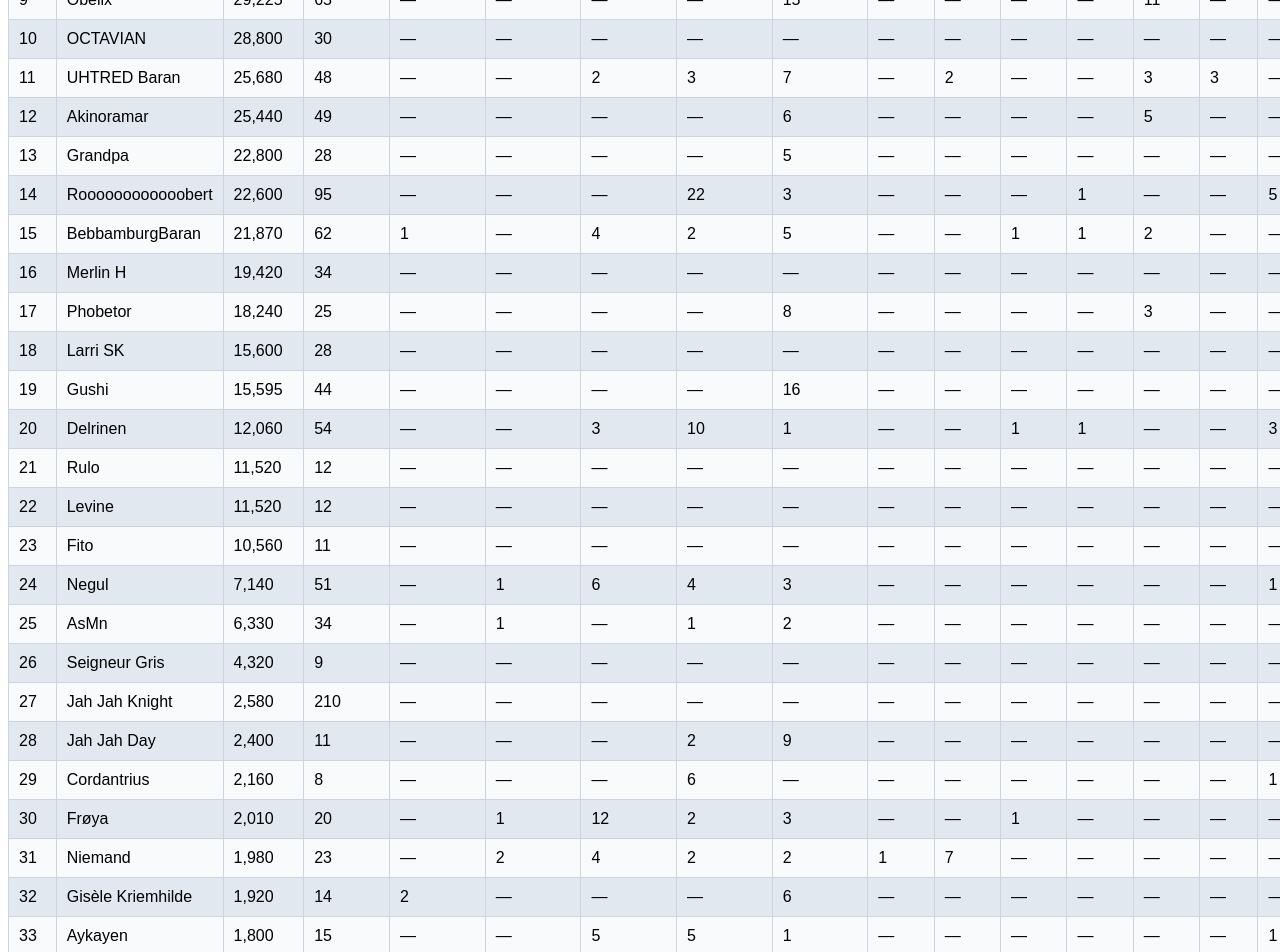
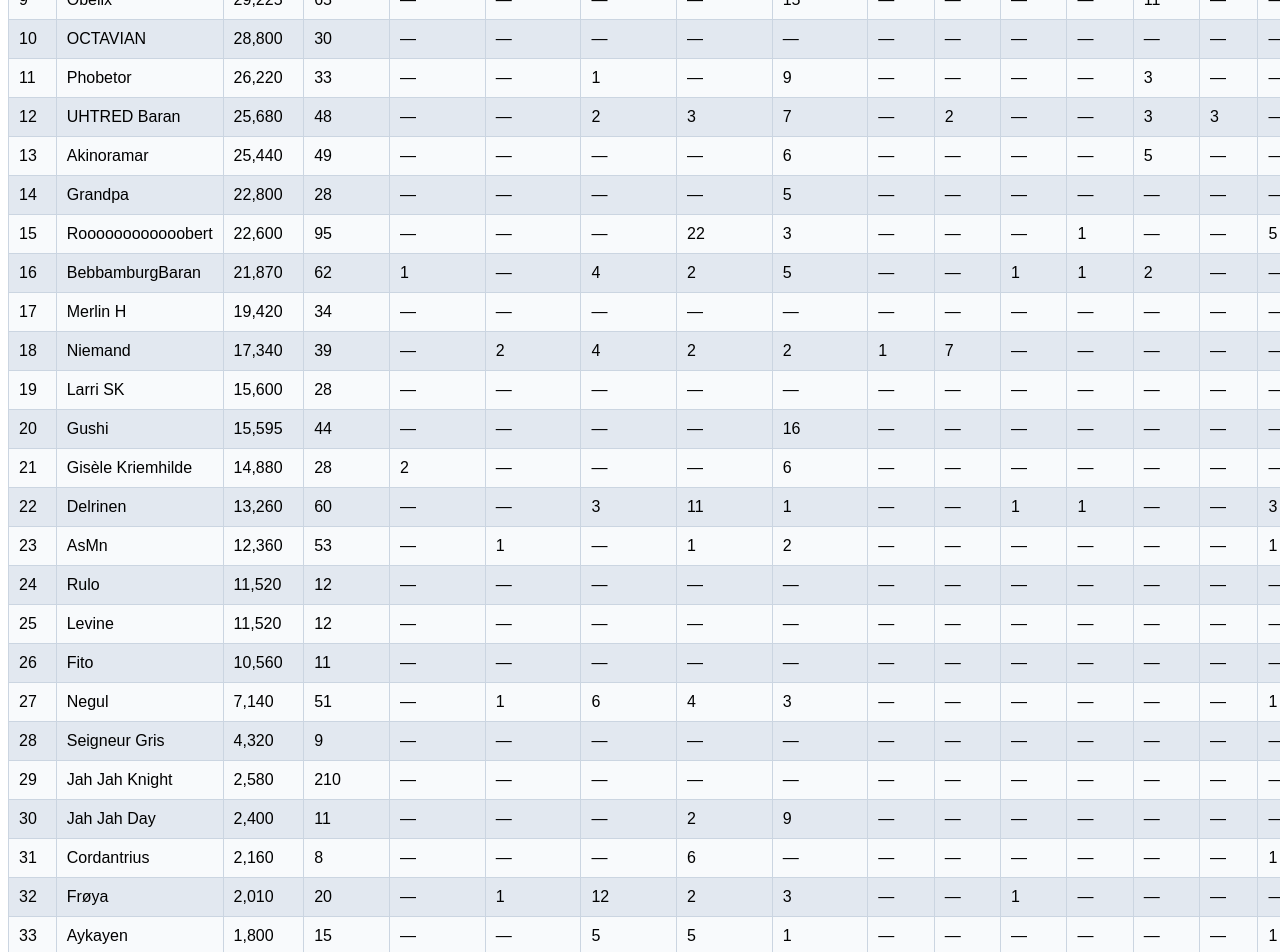
Before and after one commit to ava-totalbattle/tbclanportal-cheststatsexport, a plain HTML site: page index.html in a window 1280 px wide. Shown: the part 560-1512 px from the top of the page. Drawn offline with Linux system fonts and the light colour scheme.

Commit message:
Update index.html

```diff
--- a/index.html
+++ b/index.html
@@ -32,16 +32,16 @@
 <body>
 <header>
   <h1>Chest Stats Export | AVA - Avalon | Cycle: Nov 22 – Nov 29, 2026</h1>
-  <p>Exported(UTC): 2026-11-27 08:03:46 | Created by Fotius of Clan AVA/Avalon</p>
+  <p>Exported(UTC): 2026-11-27 12:02:59 | Created by Fotius of Clan AVA/Avalon</p>
 </header>
 <table id="chest-stats-table" border="1" cellspacing="0" cellpadding="4">
 <thead>
     <tr><th onclick="sortTable(0)" style="cursor:pointer;">#</th><th onclick="sortTable(1)" style="cursor:pointer;">PLAYER</th><th onclick="sortTable(2)" style="cursor:pointer;">POINTS</th><th onclick="sortTable(3)" style="cursor:pointer;">CHESTS</th><th onclick="sortTable(4)" style="cursor:pointer;">COMMON 5</th><th onclick="sortTable(5)" style="cursor:pointer;">COMMON 10</th><th onclick="sortTable(6)" style="cursor:pointer;">COMMON 15</th><th onclick="sortTable(7)" style="cursor:pointer;">COMMON 20</th><th onclick="sortTable(8)" style="cursor:pointer;">COMMON 25</th><th onclick="sortTable(9)" style="cursor:pointer;">RARE 10</th><th onclick="sortTable(10)" style="cursor:pointer;">RARE 15</th><th onclick="sortTable(11)" style="cursor:pointer;">RARE 20</th><th onclick="sortTable(12)" style="cursor:pointer;">RARE 25</th><th onclick="sortTable(13)" style="cursor:pointer;">RARE 30</th><th onclick="sortTable(14)" style="cursor:pointer;">EPIC 15</th><th onclick="sortTable(15)" style="cursor:pointer;">EPIC 20</th><th onclick="sortTable(16)" style="cursor:pointer;">EPIC 25</th><th onclick="sortTable(17)" style="cursor:pointer;">EPIC 30</th><th onclick="sortTable(18)" style="cursor:pointer;">EPIC 35</th><th onclick="sortTable(19)" style="cursor:pointer;">ANCIENT</th><th onclick="sortTable(20)" style="cursor:pointer;">RAGNARÖK</th><th onclick="sortTable(21)" style="cursor:pointer;">HERMES</th></tr>
 </thead>
 <tbody>
-    <tr><td>1 🥇</td><td>Pinky</td><td>51,380</td><td>66</td><td>—</td><td>—</td><td>—</td><td>—</td><td>20</td><td>—</td><td>—</td><td>—</td><td>—</td><td>7</td><td>—</td><td>—</td><td>—</td><td>—</td><td>2</td><td>—</td><td>—</td><td>—</td></tr>
-    <tr><td>2 🥈</td><td>Kriemhilde</td><td>44,040</td><td>78</td><td>—</td><td>—</td><td>—</td><td>—</td><td>14</td><td>—</td><td>—</td><td>—</td><td>—</td><td>—</td><td>—</td><td>1</td><td>—</td><td>—</td><td>5</td><td>5</td><td>—</td><td>—</td></tr>
-    <tr><td>3 🥉</td><td>ごきさん</td><td>43,980</td><td>61</td><td>—</td><td>—</td><td>—</td><td>—</td><td>29</td><td>—</td><td>—</td><td>—</td><td>—</td><td>—</td><td>—</td><td>—</td><td>—</td><td>2</td><td>2</td><td>—</td><td>—</td><td>—</td></tr>
+    <tr><td>1 🥇</td><td>ごきさん</td><td>55,500</td><td>73</td><td>—</td><td>—</td><td>—</td><td>—</td><td>29</td><td>—</td><td>—</td><td>—</td><td>—</td><td>—</td><td>—</td><td>—</td><td>—</td><td>2</td><td>2</td><td>—</td><td>—</td><td>—</td></tr>
+    <tr><td>2 🥈</td><td>Pinky</td><td>51,380</td><td>66</td><td>—</td><td>—</td><td>—</td><td>—</td><td>20</td><td>—</td><td>—</td><td>—</td><td>—</td><td>7</td><td>—</td><td>—</td><td>—</td><td>—</td><td>2</td><td>—</td><td>—</td><td>—</td></tr>
+    <tr><td>3 🥉</td><td>Kriemhilde</td><td>44,040</td><td>78</td><td>—</td><td>—</td><td>—</td><td>—</td><td>14</td><td>—</td><td>—</td><td>—</td><td>—</td><td>—</td><td>—</td><td>1</td><td>—</td><td>—</td><td>5</td><td>5</td><td>—</td><td>—</td></tr>
     <tr><td>4</td><td>Lorfinad</td><td>36,840</td><td>103</td><td>—</td><td>—</td><td>—</td><td>12</td><td>11</td><td>—</td><td>—</td><td>—</td><td>7</td><td>—</td><td>—</td><td>24</td><td>1</td><td>—</td><td>—</td><td>—</td><td>—</td><td>—</td></tr>
     <tr><td>5</td><td>Thorgal Starschild</td><td>34,740</td><td>58</td><td>—</td><td>—</td><td>—</td><td>4</td><td>12</td><td>—</td><td>—</td><td>—</td><td>—</td><td>2</td><td>—</td><td>—</td><td>—</td><td>4</td><td>1</td><td>13</td><td>—</td><td>—</td></tr>
     <tr><td>6</td><td>Asterix</td><td>33,940</td><td>52</td><td>—</td><td>—</td><td>—</td><td>—</td><td>15</td><td>—</td><td>—</td><td>—</td><td>—</td><td>2</td><td>—</td><td>—</td><td>—</td><td>—</td><td>—</td><td>4</td><td>—</td><td>—</td></tr>
@@ -49,28 +49,28 @@
     <tr><td>8</td><td>Jolan Thorgalson</td><td>30,060</td><td>46</td><td>—</td><td>—</td><td>—</td><td>4</td><td>11</td><td>—</td><td>—</td><td>—</td><td>—</td><td>3</td><td>—</td><td>—</td><td>1</td><td>1</td><td>1</td><td>4</td><td>—</td><td>—</td></tr>
     <tr><td>9</td><td>Obelix</td><td>29,225</td><td>65</td><td>—</td><td>—</td><td>—</td><td>—</td><td>15</td><td>—</td><td>—</td><td>—</td><td>—</td><td>11</td><td>—</td><td>—</td><td>—</td><td>—</td><td>—</td><td>5</td><td>—</td><td>—</td></tr>
     <tr><td>10</td><td>OCTAVIAN</td><td>28,800</td><td>30</td><td>—</td><td>—</td><td>—</td><td>—</td><td>—</td><td>—</td><td>—</td><td>—</td><td>—</td><td>—</td><td>—</td><td>—</td><td>—</td><td>—</td><td>—</td><td>—</td><td>—</td><td>—</td></tr>
-    <tr><td>11</td><td>UHTRED Baran</td><td>25,680</td><td>48</td><td>—</td><td>—</td><td>2</td><td>3</td><td>7</td><td>—</td><td>2</td><td>—</td><td>—</td><td>3</td><td>3</td><td>—</td><td>—</td><td>—</td><td>—</td><td>—</td><td>—</td><td>—</td></tr>
-    <tr><td>12</td><td>Akinoramar</td><td>25,440</td><td>49</td><td>—</td><td>—</td><td>—</td><td>—</td><td>6</td><td>—</td><td>—</td><td>—</td><td>—</td><td>5</td><td>—</td><td>—</td><td>2</td><td>—</td><td>—</td><td>—</td><td>—</td><td>—</td></tr>
-    <tr><td>13</td><td>Grandpa</td><td>22,800</td><td>28</td><td>—</td><td>—</td><td>—</td><td>—</td><td>5</td><td>—</td><td>—</td><td>—</td><td>—</td><td>—</td><td>—</td><td>—</td><td>—</td><td>—</td><td>—</td><td>—</td><td>—</td><td>—</td></tr>
-    <tr><td>14</td><td>Roooooooooooobert</td><td>22,600</td><td>95</td><td>—</td><td>—</td><td>—</td><td>22</td><td>3</td><td>—</td><td>—</td><td>—</td><td>1</td><td>—</td><td>—</td><td>5</td><td>—</td><td>—</td><td>—</td><td>—</td><td>—</td><td>—</td></tr>
-    <tr><td>15</td><td>BebbamburgBaran</td><td>21,870</td><td>62</td><td>1</td><td>—</td><td>4</td><td>2</td><td>5</td><td>—</td><td>—</td><td>1</td><td>1</td><td>2</td><td>—</td><td>—</td><td>—</td><td>—</td><td>—</td><td>—</td><td>—</td><td>—</td></tr>
-    <tr><td>16</td><td>Merlin H</td><td>19,420</td><td>34</td><td>—</td><td>—</td><td>—</td><td>—</td><td>—</td><td>—</td><td>—</td><td>—</td><td>—</td><td>—</td><td>—</td><td>—</td><td>—</td><td>—</td><td>—</td><td>13</td><td>—</td><td>—</td></tr>
-    <tr><td>17</td><td>Phobetor</td><td>18,240</td><td>25</td><td>—</td><td>—</td><td>—</td><td>—</td><td>8</td><td>—</td><td>—</td><td>—</td><td>—</td><td>3</td><td>—</td><td>—</td><td>—</td><td>—</td><td>—</td><td>—</td><td>—</td><td>—</td></tr>
-    <tr><td>18</td><td>Larri SK</td><td>15,600</td><td>28</td><td>—</td><td>—</td><td>—</td><td>—</td><td>—</td><td>—</td><td>—</td><td>—</td><td>—</td><td>—</td><td>—</td><td>—</td><td>5</td><td>—</td><td>—</td><td>—</td><td>—</td><td>—</td></tr>
-    <tr><td>19</td><td>Gushi</td><td>15,595</td><td>44</td><td>—</td><td>—</td><td>—</td><td>—</td><td>16</td><td>—</td><td>—</td><td>—</td><td>—</td><td>—</td><td>—</td><td>—</td><td>—</td><td>—</td><td>—</td><td>14</td><td>—</td><td>—</td></tr>
-    <tr><td>20</td><td>Delrinen</td><td>12,060</td><td>54</td><td>—</td><td>—</td><td>3</td><td>10</td><td>1</td><td>—</td><td>—</td><td>1</td><td>1</td><td>—</td><td>—</td><td>3</td><td>—</td><td>—</td><td>—</td><td>—</td><td>—</td><td>—</td></tr>
-    <tr><td>21</td><td>Rulo</td><td>11,520</td><td>12</td><td>—</td><td>—</td><td>—</td><td>—</td><td>—</td><td>—</td><td>—</td><td>—</td><td>—</td><td>—</td><td>—</td><td>—</td><td>—</td><td>—</td><td>—</td><td>—</td><td>—</td><td>—</td></tr>
-    <tr><td>22</td><td>Levine</td><td>11,520</td><td>12</td><td>—</td><td>—</td><td>—</td><td>—</td><td>—</td><td>—</td><td>—</td><td>—</td><td>—</td><td>—</td><td>—</td><td>—</td><td>—</td><td>—</td><td>—</td><td>—</td><td>—</td><td>—</td></tr>
-    <tr><td>23</td><td>Fito</td><td>10,560</td><td>11</td><td>—</td><td>—</td><td>—</td><td>—</td><td>—</td><td>—</td><td>—</td><td>—</td><td>—</td><td>—</td><td>—</td><td>—</td><td>—</td><td>—</td><td>—</td><td>—</td><td>—</td><td>—</td></tr>
-    <tr><td>24</td><td>Negul</td><td>7,140</td><td>51</td><td>—</td><td>1</td><td>6</td><td>4</td><td>3</td><td>—</td><td>—</td><td>—</td><td>—</td><td>—</td><td>—</td><td>1</td><td>—</td><td>—</td><td>—</td><td>13</td><td>—</td><td>—</td></tr>
-    <tr><td>25</td><td>AsMn</td><td>6,330</td><td>34</td><td>—</td><td>1</td><td>—</td><td>1</td><td>2</td><td>—</td><td>—</td><td>—</td><td>—</td><td>—</td><td>—</td><td>—</td><td>—</td><td>—</td><td>—</td><td>13</td><td>—</td><td>—</td></tr>
-    <tr><td>26</td><td>Seigneur Gris</td><td>4,320</td><td>9</td><td>—</td><td>—</td><td>—</td><td>—</td><td>—</td><td>—</td><td>—</td><td>—</td><td>—</td><td>—</td><td>—</td><td>—</td><td>—</td><td>—</td><td>—</td><td>—</td><td>—</td><td>—</td></tr>
-    <tr><td>27</td><td>Jah Jah Knight</td><td>2,580</td><td>210</td><td>—</td><td>—</td><td>—</td><td>—</td><td>—</td><td>—</td><td>—</td><td>—</td><td>—</td><td>—</td><td>—</td><td>—</td><td>—</td><td>—</td><td>—</td><td>13</td><td>—</td><td>—</td></tr>
-    <tr><td>28</td><td>Jah Jah Day</td><td>2,400</td><td>11</td><td>—</td><td>—</td><td>—</td><td>2</td><td>9</td><td>—</td><td>—</td><td>—</td><td>—</td><td>—</td><td>—</td><td>—</td><td>—</td><td>—</td><td>—</td><td>—</td><td>—</td><td>—</td></tr>
-    <tr><td>29</td><td>Cordantrius</td><td>2,160</td><td>8</td><td>—</td><td>—</td><td>—</td><td>6</td><td>—</td><td>—</td><td>—</td><td>—</td><td>—</td><td>—</td><td>—</td><td>1</td><td>1</td><td>—</td><td>—</td><td>—</td><td>—</td><td>—</td></tr>
-    <tr><td>30</td><td>Frøya</td><td>2,010</td><td>20</td><td>—</td><td>1</td><td>12</td><td>2</td><td>3</td><td>—</td><td>—</td><td>1</td><td>—</td><td>—</td><td>—</td><td>—</td><td>—</td><td>—</td><td>—</td><td>—</td><td>—</td><td>—</td></tr>
-    <tr><td>31</td><td>Niemand</td><td>1,980</td><td>23</td><td>—</td><td>2</td><td>4</td><td>2</td><td>2</td><td>1</td><td>7</td><td>—</td><td>—</td><td>—</td><td>—</td><td>—</td><td>—</td><td>—</td><td>—</td><td>5</td><td>—</td><td>—</td></tr>
-    <tr><td>32</td><td>Gisèle Kriemhilde</td><td>1,920</td><td>14</td><td>2</td><td>—</td><td>—</td><td>—</td><td>6</td><td>—</td><td>—</td><td>—</td><td>—</td><td>—</td><td>—</td><td>—</td><td>—</td><td>—</td><td>—</td><td>4</td><td>—</td><td>—</td></tr>
+    <tr><td>11</td><td>Phobetor</td><td>26,220</td><td>33</td><td>—</td><td>—</td><td>1</td><td>—</td><td>9</td><td>—</td><td>—</td><td>—</td><td>—</td><td>3</td><td>—</td><td>—</td><td>—</td><td>2</td><td>—</td><td>—</td><td>—</td><td>—</td></tr>
+    <tr><td>12</td><td>UHTRED Baran</td><td>25,680</td><td>48</td><td>—</td><td>—</td><td>2</td><td>3</td><td>7</td><td>—</td><td>2</td><td>—</td><td>—</td><td>3</td><td>3</td><td>—</td><td>—</td><td>—</td><td>—</td><td>—</td><td>—</td><td>—</td></tr>
+    <tr><td>13</td><td>Akinoramar</td><td>25,440</td><td>49</td><td>—</td><td>—</td><td>—</td><td>—</td><td>6</td><td>—</td><td>—</td><td>—</td><td>—</td><td>5</td><td>—</td><td>—</td><td>2</td><td>—</td><td>—</td><td>—</td><td>—</td><td>—</td></tr>
+    <tr><td>14</td><td>Grandpa</td><td>22,800</td><td>28</td><td>—</td><td>—</td><td>—</td><td>—</td><td>5</td><td>—</td><td>—</td><td>—</td><td>—</td><td>—</td><td>—</td><td>—</td><td>—</td><td>—</td><td>—</td><td>—</td><td>—</td><td>—</td></tr>
+    <tr><td>15</td><td>Roooooooooooobert</td><td>22,600</td><td>95</td><td>—</td><td>—</td><td>—</td><td>22</td><td>3</td><td>—</td><td>—</td><td>—</td><td>1</td><td>—</td><td>—</td><td>5</td><td>—</td><td>—</td><td>—</td><td>—</td><td>—</td><td>—</td></tr>
+    <tr><td>16</td><td>BebbamburgBaran</td><td>21,870</td><td>62</td><td>1</td><td>—</td><td>4</td><td>2</td><td>5</td><td>—</td><td>—</td><td>1</td><td>1</td><td>2</td><td>—</td><td>—</td><td>—</td><td>—</td><td>—</td><td>—</td><td>—</td><td>—</td></tr>
+    <tr><td>17</td><td>Merlin H</td><td>19,420</td><td>34</td><td>—</td><td>—</td><td>—</td><td>—</td><td>—</td><td>—</td><td>—</td><td>—</td><td>—</td><td>—</td><td>—</td><td>—</td><td>—</td><td>—</td><td>—</td><td>13</td><td>—</td><td>—</td></tr>
+    <tr><td>18</td><td>Niemand</td><td>17,340</td><td>39</td><td>—</td><td>2</td><td>4</td><td>2</td><td>2</td><td>1</td><td>7</td><td>—</td><td>—</td><td>—</td><td>—</td><td>—</td><td>—</td><td>—</td><td>—</td><td>5</td><td>—</td><td>—</td></tr>
+    <tr><td>19</td><td>Larri SK</td><td>15,600</td><td>28</td><td>—</td><td>—</td><td>—</td><td>—</td><td>—</td><td>—</td><td>—</td><td>—</td><td>—</td><td>—</td><td>—</td><td>—</td><td>5</td><td>—</td><td>—</td><td>—</td><td>—</td><td>—</td></tr>
+    <tr><td>20</td><td>Gushi</td><td>15,595</td><td>44</td><td>—</td><td>—</td><td>—</td><td>—</td><td>16</td><td>—</td><td>—</td><td>—</td><td>—</td><td>—</td><td>—</td><td>—</td><td>—</td><td>—</td><td>—</td><td>14</td><td>—</td><td>—</td></tr>
+    <tr><td>21</td><td>Gisèle Kriemhilde</td><td>14,880</td><td>28</td><td>2</td><td>—</td><td>—</td><td>—</td><td>6</td><td>—</td><td>—</td><td>—</td><td>—</td><td>—</td><td>—</td><td>—</td><td>—</td><td>—</td><td>—</td><td>4</td><td>—</td><td>—</td></tr>
+    <tr><td>22</td><td>Delrinen</td><td>13,260</td><td>60</td><td>—</td><td>—</td><td>3</td><td>11</td><td>1</td><td>—</td><td>—</td><td>1</td><td>1</td><td>—</td><td>—</td><td>3</td><td>—</td><td>—</td><td>—</td><td>—</td><td>—</td><td>—</td></tr>
+    <tr><td>23</td><td>AsMn</td><td>12,360</td><td>53</td><td>—</td><td>1</td><td>—</td><td>1</td><td>2</td><td>—</td><td>—</td><td>—</td><td>—</td><td>—</td><td>—</td><td>1</td><td>—</td><td>—</td><td>—</td><td>13</td><td>—</td><td>—</td></tr>
+    <tr><td>24</td><td>Rulo</td><td>11,520</td><td>12</td><td>—</td><td>—</td><td>—</td><td>—</td><td>—</td><td>—</td><td>—</td><td>—</td><td>—</td><td>—</td><td>—</td><td>—</td><td>—</td><td>—</td><td>—</td><td>—</td><td>—</td><td>—</td></tr>
+    <tr><td>25</td><td>Levine</td><td>11,520</td><td>12</td><td>—</td><td>—</td><td>—</td><td>—</td><td>—</td><td>—</td><td>—</td><td>—</td><td>—</td><td>—</td><td>—</td><td>—</td><td>—</td><td>—</td><td>—</td><td>—</td><td>—</td><td>—</td></tr>
+    <tr><td>26</td><td>Fito</td><td>10,560</td><td>11</td><td>—</td><td>—</td><td>—</td><td>—</td><td>—</td><td>—</td><td>—</td><td>—</td><td>—</td><td>—</td><td>—</td><td>—</td><td>—</td><td>—</td><td>—</td><td>—</td><td>—</td><td>—</td></tr>
+    <tr><td>27</td><td>Negul</td><td>7,140</td><td>51</td><td>—</td><td>1</td><td>6</td><td>4</td><td>3</td><td>—</td><td>—</td><td>—</td><td>—</td><td>—</td><td>—</td><td>1</td><td>—</td><td>—</td><td>—</td><td>13</td><td>—</td><td>—</td></tr>
+    <tr><td>28</td><td>Seigneur Gris</td><td>4,320</td><td>9</td><td>—</td><td>—</td><td>—</td><td>—</td><td>—</td><td>—</td><td>—</td><td>—</td><td>—</td><td>—</td><td>—</td><td>—</td><td>—</td><td>—</td><td>—</td><td>—</td><td>—</td><td>—</td></tr>
+    <tr><td>29</td><td>Jah Jah Knight</td><td>2,580</td><td>210</td><td>—</td><td>—</td><td>—</td><td>—</td><td>—</td><td>—</td><td>—</td><td>—</td><td>—</td><td>—</td><td>—</td><td>—</td><td>—</td><td>—</td><td>—</td><td>13</td><td>—</td><td>—</td></tr>
+    <tr><td>30</td><td>Jah Jah Day</td><td>2,400</td><td>11</td><td>—</td><td>—</td><td>—</td><td>2</td><td>9</td><td>—</td><td>—</td><td>—</td><td>—</td><td>—</td><td>—</td><td>—</td><td>—</td><td>—</td><td>—</td><td>—</td><td>—</td><td>—</td></tr>
+    <tr><td>31</td><td>Cordantrius</td><td>2,160</td><td>8</td><td>—</td><td>—</td><td>—</td><td>6</td><td>—</td><td>—</td><td>—</td><td>—</td><td>—</td><td>—</td><td>—</td><td>1</td><td>1</td><td>—</td><td>—</td><td>—</td><td>—</td><td>—</td></tr>
+    <tr><td>32</td><td>Frøya</td><td>2,010</td><td>20</td><td>—</td><td>1</td><td>12</td><td>2</td><td>3</td><td>—</td><td>—</td><td>1</td><td>—</td><td>—</td><td>—</td><td>—</td><td>—</td><td>—</td><td>—</td><td>—</td><td>—</td><td>—</td></tr>
     <tr><td>33</td><td>Aykayen</td><td>1,800</td><td>15</td><td>—</td><td>—</td><td>5</td><td>5</td><td>1</td><td>—</td><td>—</td><td>—</td><td>—</td><td>—</td><td>—</td><td>1</td><td>—</td><td>—</td><td>—</td><td>—</td><td>—</td><td>—</td></tr>
     <tr><td>34</td><td>Andromasius</td><td>1,530</td><td>12</td><td>—</td><td>3</td><td>2</td><td>5</td><td>1</td><td>—</td><td>—</td><td>—</td><td>1</td><td>—</td><td>—</td><td>—</td><td>—</td><td>—</td><td>—</td><td>—</td><td>—</td><td>—</td></tr>
     <tr><td>35</td><td>Ivar le desosse</td><td>1,440</td><td>3</td><td>—</td><td>—</td><td>—</td><td>—</td><td>—</td><td>—</td><td>—</td><td>—</td><td>—</td><td>—</td><td>—</td><td>—</td><td>—</td><td>—</td><td>—</td><td>—</td><td>—</td><td>—</td></tr>
```
